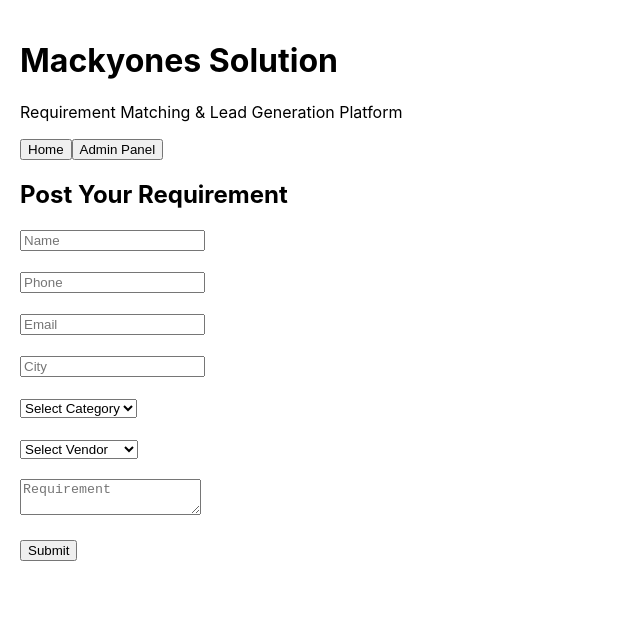
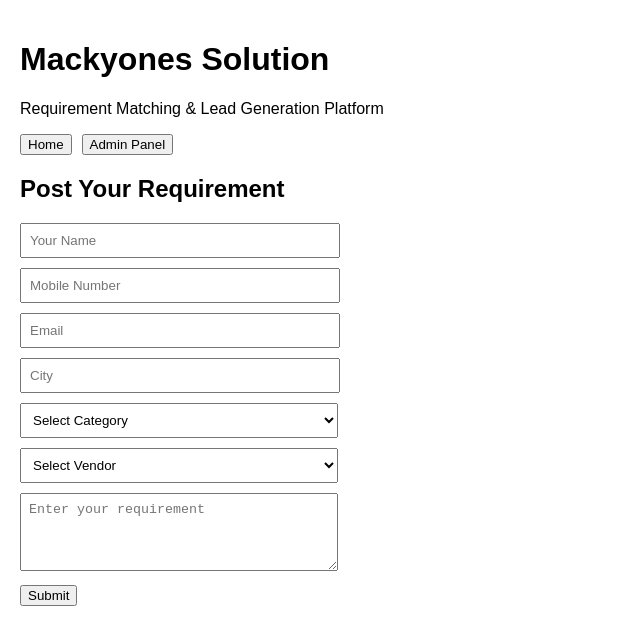
Before and after one commit to MackyonesSolution/macky-ones-solution, a React (Create React App) app: page / in a window 1280 px wide. Shown: the top 644 px of the page, without its empty margins (0-640 px from the left). Built offline with nearby package versions, Linux system fonts and the light colour scheme.

Commit message:
final app fix

```diff
--- a/src/App.js
+++ b/src/App.js
@@ -1,33 +1,32 @@
-import React, { useState, useEffect } from "react";
+import React, { useEffect, useState } from "react";
 
 function App() {
+  const API = "https://macky-ones-solutions.onrender.com";
+
+  const [page, setPage] = useState("home");
+  const [message, setMessage] = useState("");
+  const [leads, setLeads] = useState([]);
+
   const [form, setForm] = useState({
     name: "",
     phone: "",
     email: "",
     city: "",
-    category: "",
+    requirementType: "",
     vendor: "",
     requirement: ""
   });
 
-  const [message, setMessage] = useState("");
-  const [leads, setLeads] = useState([]);
-  const [page, setPage] = useState("home");
-
-  const API = "https://macky-ones-solutions.onrender.com";
-
-  // Fetch leads
   const fetchLeads = async () => {
     try {
       const res = await fetch(`${API}/leads`);
       const data = await res.json();
 
       if (data.success) {
-        setLeads(data.leads);
+        setLeads(data.leads || []);
       }
-    } catch (err) {
-      console.log("Fetch error:", err);
+    } catch (error) {
+      console.error("Fetch leads error:", error);
     }
   };
 
@@ -37,16 +36,27 @@ function App() {
     }
   }, [page]);
 
-  // Handle input
   const handleChange = (e) => {
-    setForm({ ...form, [e.target.name]: e.target.value });
+    const { name, value } = e.target;
+    setForm((prev) => ({
+      ...prev,
+      [name]: value
+    }));
   };
 
-  // Submit form
   const handleSubmit = async (e) => {
     e.preventDefault();
+    setMessage("Sending...");
 
-    setMessage("Sending...");
+    const payload = {
+      name: form.name,
+      phone: form.phone,
+      email: form.email,
+      city: form.city,
+      requirementType: form.requirementType,
+      vendor: form.vendor,
+      requirement: form.requirement
+    };
 
     try {
       const res = await fetch(`${API}/contact`, {
@@ -54,75 +64,200 @@ function App() {
         headers: {
           "Content-Type": "application/json"
         },
-        body: JSON.stringify(form)
+        body: JSON.stringify(payload)
       });
 
       const data = await res.json();
 
       if (data.success) {
-        setMessage("✅ Submitted successfully!");
+        setMessage("Submitted successfully ✅");
         setForm({
           name: "",
           phone: "",
           email: "",
           city: "",
-          category: "",
+          requirementType: "",
           vendor: "",
           requirement: ""
         });
       } else {
-        setMessage("❌ " + (data.message || "Error"));
+        setMessage(data.message || "Error");
       }
-    } catch (err) {
-      setMessage("❌ Server error");
+    } catch (error) {
+      console.error("Submit error:", error);
+      setMessage("Server error");
+    }
+  };
+
+  const updateStatus = async (id, status) => {
+    try {
+      const res = await fetch(`${API}/leads/${id}`, {
+        method: "PUT",
+        headers: {
+          "Content-Type": "application/json"
+        },
+        body: JSON.stringify({ status })
+      });
+
+      const data = await res.json();
+
+      if (data.success) {
+        fetchLeads();
+      }
+    } catch (error) {
+      console.error("Update status error:", error);
+    }
+  };
+
+  const deleteLead = async (id) => {
+    try {
+      const res = await fetch(`${API}/leads/${id}`, {
+        method: "DELETE"
+      });
+
+      const data = await res.json();
+
+      if (data.success) {
+        fetchLeads();
+      }
+    } catch (error) {
+      console.error("Delete lead error:", error);
     }
   };
 
   return (
-    <div style={{ padding: "20px" }}>
+    <div style={{ padding: "20px", fontFamily: "Arial, sans-serif" }}>
       <h1>Mackyones Solution</h1>
       <p>Requirement Matching & Lead Generation Platform</p>
 
-      <button onClick={() => setPage("home")}>Home</button>
-      <button onClick={() => setPage("admin")}>Admin Panel</button>
+      <div style={{ marginBottom: "20px" }}>
+        <button onClick={() => setPage("home")} style={{ marginRight: "10px" }}>
+          Home
+        </button>
+        <button onClick={() => setPage("admin")}>
+          Admin Panel
+        </button>
+      </div>
 
-      {/* HOME PAGE */}
       {page === "home" && (
         <form onSubmit={handleSubmit}>
           <h2>Post Your Requirement</h2>
 
-          <input name="name" value={form.name} onChange={handleChange} placeholder="Name" required /><br /><br />
-          <input name="phone" value={form.phone} onChange={handleChange} placeholder="Phone" required /><br /><br />
-          <input name="email" value={form.email} onChange={handleChange} placeholder="Email" required /><br /><br />
-          <input name="city" value={form.city} onChange={handleChange} placeholder="City" required /><br /><br />
+          <div style={{ marginBottom: "10px" }}>
+            <input
+              type="text"
+              name="name"
+              value={form.name}
+              onChange={handleChange}
+              placeholder="Your Name"
+              required
+              style={{ width: "300px", padding: "8px" }}
+            />
+          </div>
 
-          <select name="category" value={form.category} onChange={handleChange}>
+          <div style={{ marginBottom: "10px" }}>
+            <input
+              type="text"
+              name="phone"
+              value={form.phone}
+              onChange={handleChange}
+              placeholder="Mobile Number"
+              required
+              style={{ width: "300px", padding: "8px" }}
+            />
+          </div>
+
+          <div style={{ marginBottom: "10px" }}>
+            <input
+              type="email"
+              name="email"
+              value={form.email}
+              onChange={handleChange}
+              placeholder="Email"
+              style={{ width: "300px", padding: "8px" }}
+            />
+          </div>
+
+          <div style={{ marginBottom: "10px" }}>
+            <input
+              type="text"
+              name="city"
+              value={form.city}
+              onChange={handleChange}
+              placeholder="City"
+              style={{ width: "300px", padding: "8px" }}
+            />
+          </div>
+
+          <div style={{ marginBottom: "10px" }}>
+            <select
+              name="requirementType"
+              value={form.requirementType}
+              onChange={handleChange}
+              required
+              style={{ width: "318px", padding: "8px" }}
+            >
               <option value="">Select Category</option>
               <option value="Solar">Solar</option>
               <option value="Telecom">Telecom</option>
-          </select><br /><br />
+              <option value="IT">IT</option>
+              <option value="Freelancer">Freelancer</option>
+              <option value="Jobs">Jobs</option>
+            </select>
+          </div>
 
-          <select name="vendor" value={form.vendor} onChange={handleChange}>
+          <div style={{ marginBottom: "10px" }}>
+            <select
+              name="vendor"
+              value={form.vendor}
+              onChange={handleChange}
+              required
+              style={{ width: "318px", padding: "8px" }}
+            >
               <option value="">Select Vendor</option>
               <option value="Solar Vendor">Solar Vendor</option>
-            <option value="Telecom Vendor">Telecom Vendor</option>
-          </select><br /><br />
+              <option value="Airtel Vendor">Airtel Vendor</option>
+              <option value="Jio Vendor">Jio Vendor</option>
+              <option value="IT Vendor">IT Vendor</option>
+              <option value="Freelancer">Freelancer</option>
+              <option value="Company Hiring">Company Hiring</option>
+              <option value="Job Provider">Job Provider</option>
+            </select>
+          </div>
 
-          <textarea name="requirement" value={form.requirement} onChange={handleChange} placeholder="Requirement" required /><br /><br />
+          <div style={{ marginBottom: "10px" }}>
+            <textarea
+              name="requirement"
+              value={form.requirement}
+              onChange={handleChange}
+              placeholder="Enter your requirement"
+              required
+              rows="4"
+              style={{ width: "300px", padding: "8px" }}
+            />
+          </div>
 
           <button type="submit">Submit</button>
 
-          <p>{message}</p>
+          {message && (
+            <p style={{ marginTop: "15px" }}>
+              {message}
+            </p>
+          )}
         </form>
       )}
 
-      {/* ADMIN PANEL */}
       {page === "admin" && (
         <div>
           <h2>Admin Panel</h2>
           <p>Total Leads: {leads.length}</p>
 
-          <table border="1" cellPadding="5">
+          <div style={{ overflowX: "auto" }}>
+            <table
+              border="1"
+              cellPadding="8"
+              style={{ borderCollapse: "collapse", width: "100%" }}
+            >
               <thead>
                 <tr>
                   <th>Name</th>
@@ -132,23 +267,74 @@ function App() {
                   <th>Category</th>
                   <th>Vendor</th>
                   <th>Requirement</th>
+                  <th>Status</th>
+                  <th>Date</th>
+                  <th>Action</th>
                 </tr>
               </thead>
 
               <tbody>
-              {leads.map((lead, i) => (
-                <tr key={i}>
+                {leads.length === 0 ? (
+                  <tr>
+                    <td colSpan="10" style={{ textAlign: "center" }}>
+                      No leads found
+                    </td>
+                  </tr>
+                ) : (
+                  leads.map((lead) => (
+                    <tr key={lead.id}>
                       <td>{lead.name}</td>
                       <td>{lead.phone}</td>
                       <td>{lead.email}</td>
                       <td>{lead.city}</td>
-                  <td>{lead.category}</td>
-                  <td>{lead.vendor}</td>
+                      <td>{lead.requirementType}</td>
+                      <td>
+                        <strong>{lead.vendor}</strong>
+                        <br />
+                        {lead.vendorPhone && (
+                          <>
+                            <a href={`tel:${lead.vendorPhone}`}>Call</a>
+                            {" | "}
+                            <a
+                              href={`https://wa.me/91${lead.vendorPhone}?text=${encodeURIComponent(
+                                `Hello ${lead.vendor}, new lead received:
+Name: ${lead.name}
+Phone: ${lead.phone}
+City: ${lead.city}
+Requirement: ${lead.requirement}`
+                              )}`}
+                              target="_blank"
+                              rel="noreferrer"
+                            >
+                              WhatsApp
+                            </a>
+                          </>
+                        )}
+                      </td>
                       <td>{lead.requirement}</td>
+                      <td>
+                        <select
+                          value={lead.status}
+                          onChange={(e) => updateStatus(lead.id, e.target.value)}
+                        >
+                          <option value="New">New</option>
+                          <option value="In Progress">In Progress</option>
+                          <option value="Completed">Completed</option>
+                          <option value="Rejected">Rejected</option>
+                        </select>
+                      </td>
+                      <td>{lead.createdAt}</td>
+                      <td>
+                        <button onClick={() => deleteLead(lead.id)}>
+                          Delete
+                        </button>
+                      </td>
                     </tr>
-              ))}
+                  ))
+                )}
               </tbody>
             </table>
+          </div>
         </div>
       )}
     </div>
```
Lines whose indentation alone changed are shown as unchanged.
